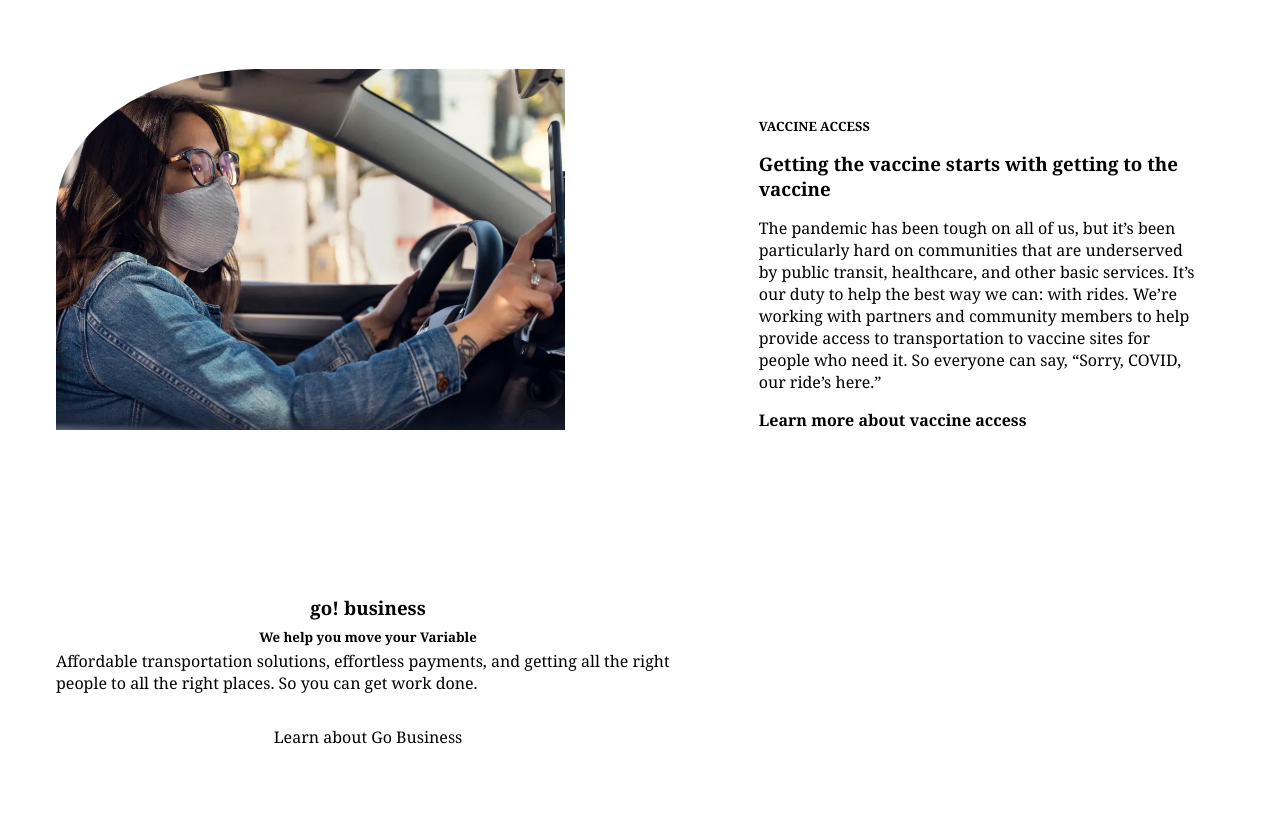
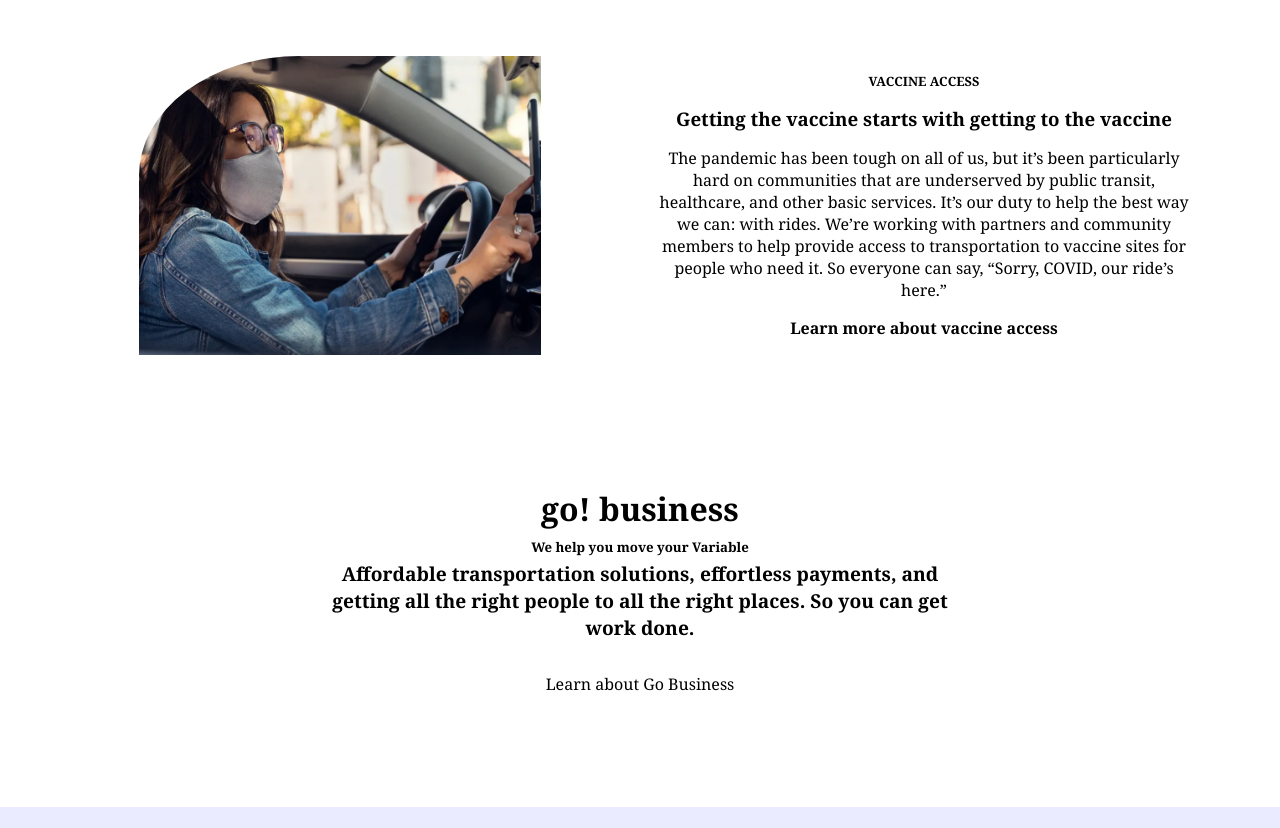
Before and after one commit to cherishebojudah/Go-ride-share-app, a plain HTML site: page index.html in a window 1280 px wide. Shown: the part 3598-4426 px from the top of the page. Drawn offline with Linux system fonts and the light colour scheme.

Commit message:
modifications

```diff
--- a/css/main.css
+++ b/css/main.css
@@ -344,7 +344,7 @@ img {
     } */
 
     .ride-section > div > img {
-        width: 60% !important;
+        width: 70% !important;
         height: 100% !important;
     }
 
@@ -369,9 +369,28 @@ img {
         margin: .5rem 1rem;
     }
 
+    .ride-section > div,
+    .safety-tips > div,
+    .vaccine-access > div {
+        width: 45vw;
+        display: flex;
+        justify-content: center !important;
+        text-align: center;
+        padding: 1rem;
+    }
+
+    .ride-section > div > span {
+        font-size: 1rem;
+    }
+
+    .ride-section > div > h3,
+    .services-section > div > h3 {
+        font-size: 2.25rem;
+    }
+
     .estimates-section > div > span {
         font-size: 2rem;
-        padding: .5rem;
+        padding: 1rem 1.5rem;
         font-weight: bold;
     }
 
@@ -380,7 +399,7 @@ img {
         border-radius: .25rem;
         border: 1px solid grey;
         width: 18rem;
-        margin: .5rem;
+        margin: .5rem 1.2rem;
     }
 
     .safety-tips {
@@ -395,6 +414,23 @@ img {
 
     .safety-tips > div > img {
         width: 75% !important;
+    }
+
+    .business-section {
+        display: flex !important;
+        justify-content: center !important;
+        align-items: center;
+    }
+
+    .business-section > div > h3 {
+        font-weight: bold;
+        font-size: 2rem;
+    }
+
+    .business-section > div > p {
+        font-weight: bold;
+        font-size: 1.2rem;
+        text-align: center;
     }
 
     .footer-nav {
```
